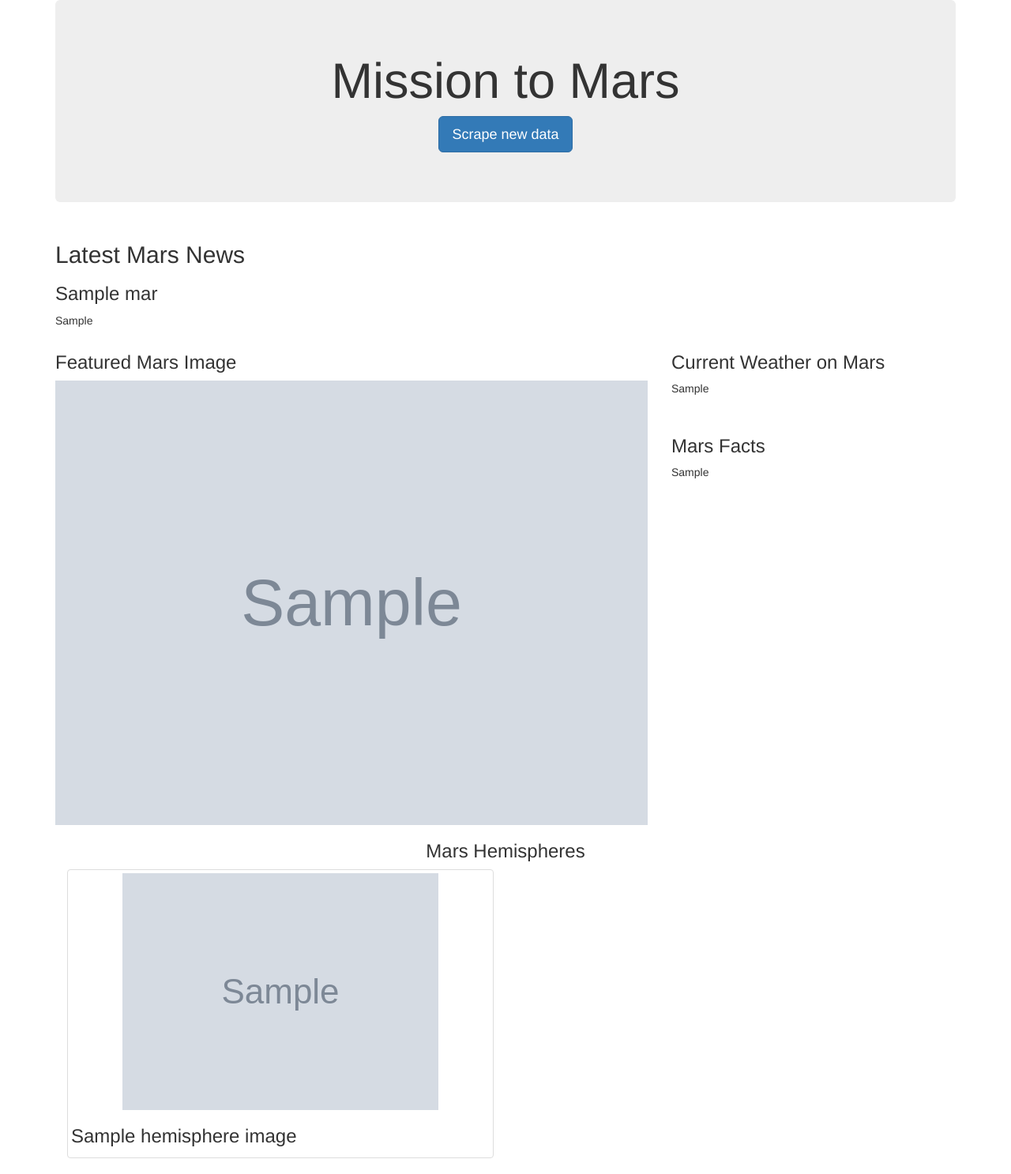
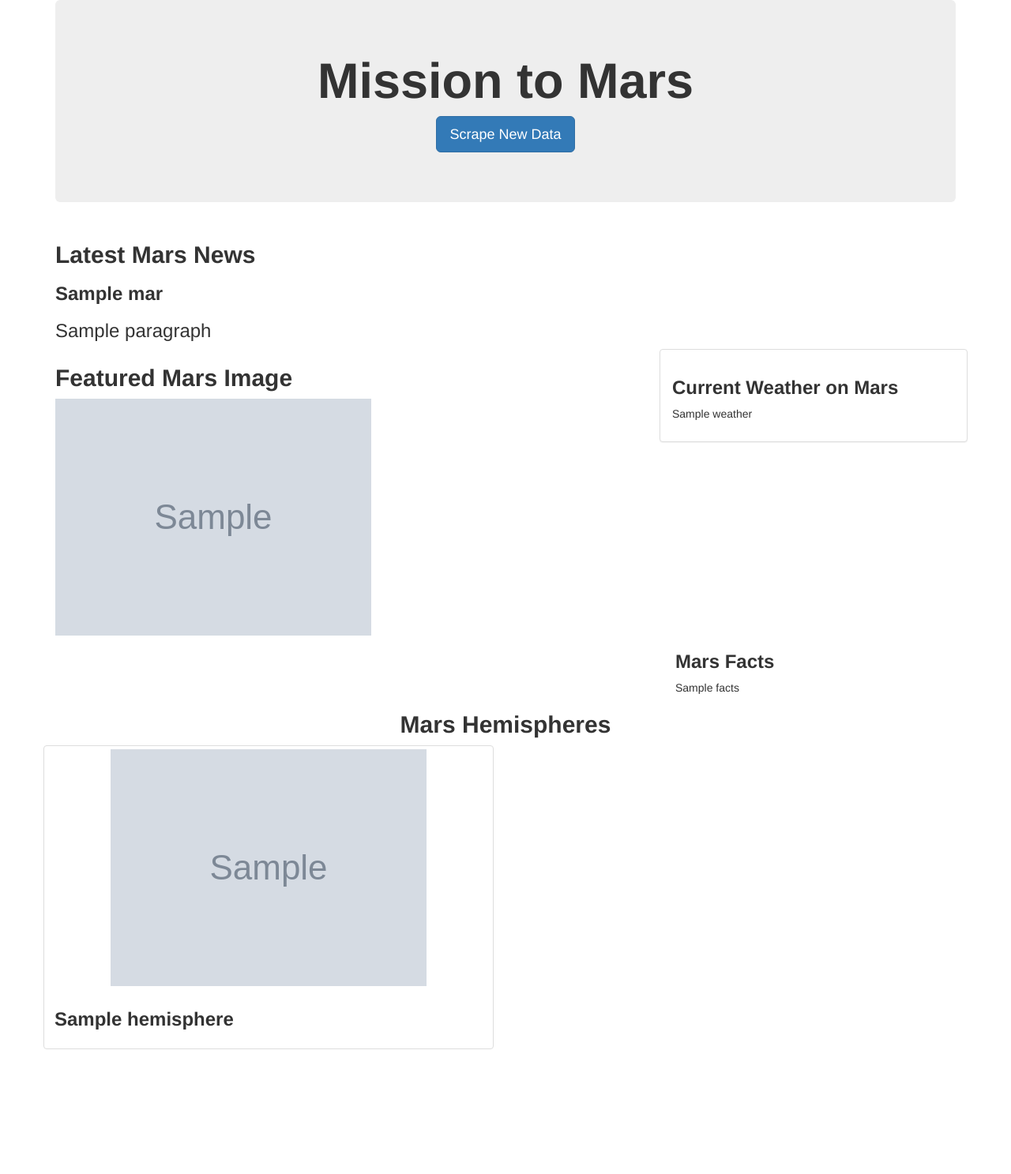
Before and after one commit to nancyculley/GT-DSA-2018-2019-Mars, a Flask app: page / in a window 1280 px wide. Shown: the whole page at 79% size. After the commit the page ends 1329 px from the top, so only its background shows below. Run offline with Flask 2, Linux system fonts and the light colour scheme; grey boxes marked "Sample" are stand-in pictures; a database or web service that is not in the repository returns one stand-in record (values such as "Sample title"); parts of the project's set-up code (start-up, migrations or seed data) failed here and were passed over; some libraries are stand-ins or nearby versions.

Commit message:
Update index.html

```diff
--- a/Templates/index.html
+++ b/Templates/index.html
@@ -4,59 +4,64 @@
 <head>
   <meta charset="UTF-8">
   <meta name="viewport" content="width=device-width, initial-scale=1.0">
-  <meta http-equiv="X-UA-Compatible" content="ie=edge">
   <title>Mission to Mars</title>
-  <link rel="stylesheet" href="https://maxcdn.bootstrapcdn.com/bootstrap/3.3.7/css/bootstrap.min.css" integrity="sha384-BVYiiSIFeK1dGmJRAkycuHAHRg32OmUcww7on3RYdg4Va+PmSTsz/K68vbdEjh4u" crossorigin="anonymous">
-
+  <link rel="stylesheet" href="https://maxcdn.bootstrapcdn.com/bootstrap/3.3.7/css/bootstrap.min.css">
 </head>
 
 <body>
   <div class="container">
-
     <div class="jumbotron text-center">
-      <h1>Mission to Mars</h1>
-      <p><a class="btn btn-primary btn-lg" href="/scrape" role="button">Scrape new data</a></p>
+      <h1><b>Mission to Mars</b></h1>
+      <p><a class="btn btn-primary btn-lg" href="/scrape" role="button">Scrape New Data</a></p>
     </div>
 
-
-        <div class="row" id="mars_news">
+     <div class="row">
       <div class="col-md-12">
-            <h2>Latest Mars News</h2>
-            <h3>{{mars.news_title}}</h3>
-            <p>{{mars.news_p}}</p>
+            <h2><b>Latest Mars News</b></h2>
+            <h3><b>{{mars.title}}</b></h3>
+            <h3><p>{{mars.paragraph}}</p></h3>
       </div>
     </div>
 
-        <div class ="row" id="mars-image">
-          <div class = "col-md-8">
-            <h3>Featured Mars Image</h3>
-            <img src = "{{mars.featured_img_url}}" alt ="Mars image" style = "width:100%">
+    <div class="row">
+      <div class="col-md-8">
+        <h2><b>Featured Mars Image</b></h2>
+          <img src="{{mars.image_URL}}" class="img-responsive">
       </div>
 
-          <div class = "col-md-4">
-            <h3>Current Weather on Mars</h3>
-            <p>{{mars.mars_weather}}</p>
-            <br>
-            <h3>Mars Facts</h3>
-            <p>{{mars.table_mars2 | safe}}</p>
+      <div class="col-md-4">
+        <div class="row">
+              <div class="panel panel-default">
+                  <div class="panel-body">
+                      <h3><b>Current Weather on Mars</b></h3>
+                      <p>{{mars.weather}}</p>
+                  </div>
+              </div>
         </div>
       </div>
 
-        <div class ="row" id="mars-hemispheres">
-          <div class = "col-md-12">
-            <h3><center>Mars Hemispheres</center></h3>
-              {% for x in mars.hemisphere_images%}
-                <div class = "col-md-6">
-                  <div class = "thumbnail">
-                    <img src = "{{x.img_url}}">
-                      <h3>{{x.title}}</h3>
+        <div class="row">
+          <div class="col-md-8">
+          </div>
+          <div class="col-md-4">
+            <h3><b>Mars Facts</b></h3>
+            {{mars.facts}}
+          </div>
+        </div>
+
+    <div class="row">
+        <h2 class="text-center"><b>Mars Hemispheres</b></h2>
+      {% for hemisphere in mars.hemispheres %}
+        <div class="col-md-6">
+            <div class="thumbnail">
+            <img src="{{hemisphere.img_URL}}">
+            <div class="caption">
+                <h3><b>{{hemisphere.title}}</b></h3>
+            </div>
             </div>
         </div>
       {% endfor %}
-          </div>
-        </div>
 
-      </div>
 </body>
 
 </html>
```
Lines whose indentation alone changed are shown as unchanged.
